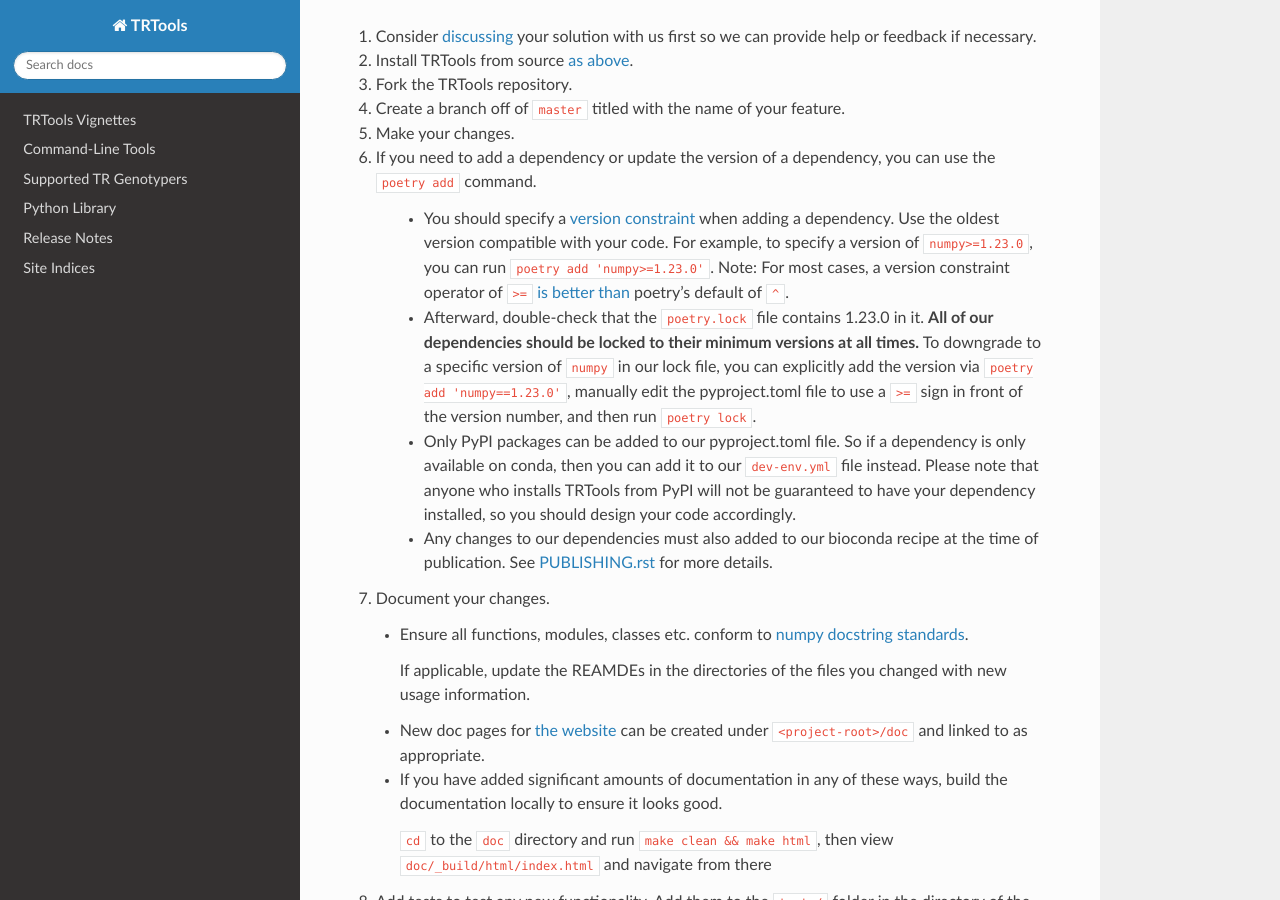
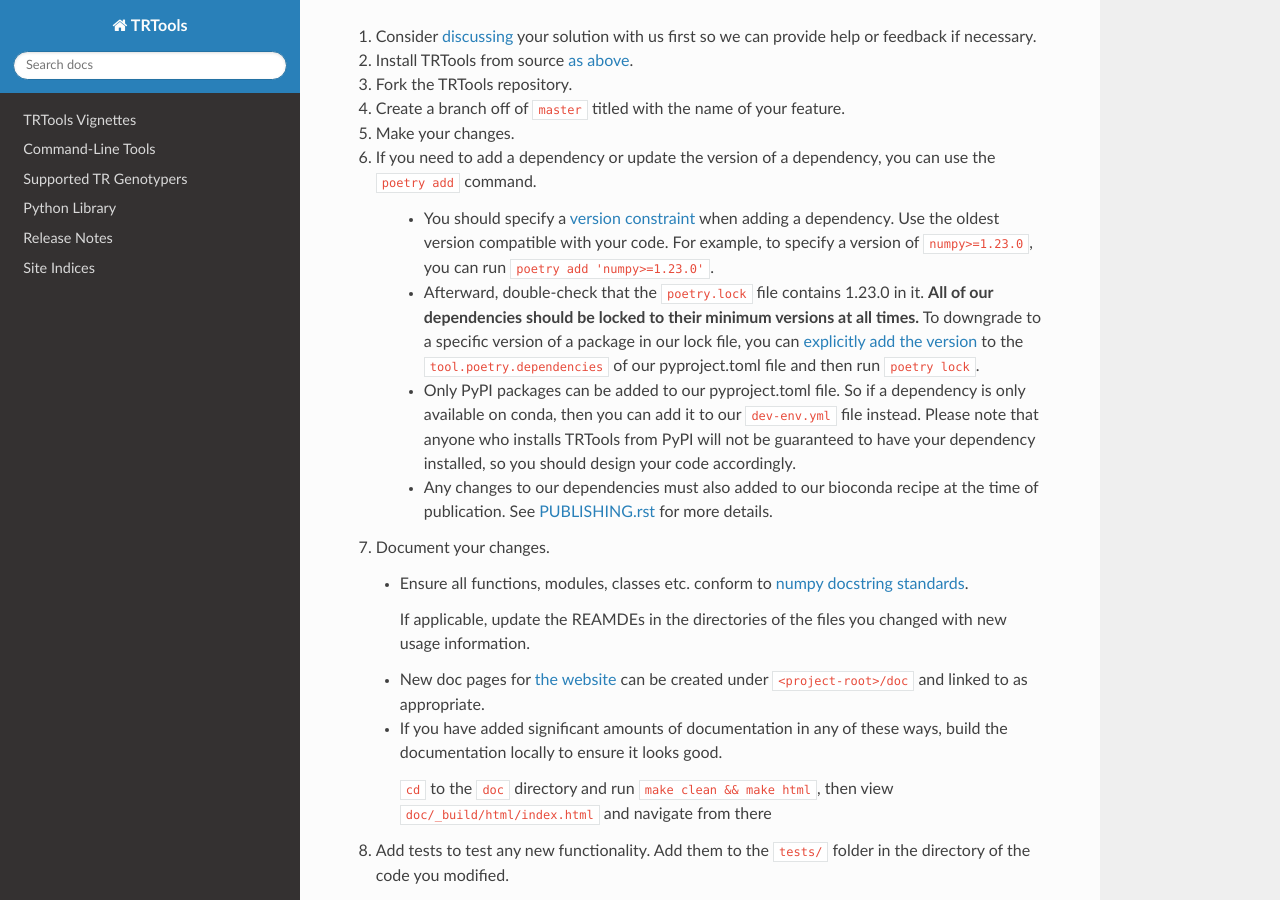
Before and after one commit to gymrek-lab/TRTools, a Sphinx documentation site: the page built from doc/index.rst, in a window 1280 px wide and 900 px high, scrolled down 4001 px. Built offline with Sphinx 7.4.7 and the Read the Docs theme 3.1.0, drawn with Linux system fonts in a browser that asks for light colours.

Commit message:
clarify how to lock dependencies now

```diff
--- a/doc/index.rst
+++ b/doc/index.rst
@@ -172,8 +172,8 @@
 #. Make your changes.
 #. If you need to add a dependency or update the version of a dependency, you can use the :code:`poetry add` command.
 
-    * You should specify a `version constraint <https://python-poetry.org/docs/master/dependency-specification#version-constraints>`_ when adding a dependency. Use the oldest version compatible with your code. For example, to specify a version of :code:`numpy>=1.23.0`, you can run :code:`poetry add 'numpy>=1.23.0'`. Note: For most cases, a version constraint operator of :code:`>=` `is better than <https://iscinumpy.dev/post/bound-version-constraints>`_ poetry's default of :code:`^`.
-    * Afterward, double-check that the :code:`poetry.lock` file contains 1.23.0 in it. **All of our dependencies should be locked to their minimum versions at all times.** To downgrade to a specific version of :code:`numpy` in our lock file, you can explicitly add the version via :code:`poetry add 'numpy==1.23.0'`, manually edit the pyproject.toml file to use a :code:`>=` sign in front of the version number, and then run :code:`poetry lock`.
+    * You should specify a `version constraint <https://python-poetry.org/docs/master/dependency-specification#version-constraints>`_ when adding a dependency. Use the oldest version compatible with your code. For example, to specify a version of :code:`numpy>=1.23.0`, you can run :code:`poetry add 'numpy>=1.23.0'`.
+    * Afterward, double-check that the :code:`poetry.lock` file contains 1.23.0 in it. **All of our dependencies should be locked to their minimum versions at all times.** To downgrade to a specific version of a package in our lock file, you can `explicitly add the version <https://python-poetry.org/docs/dependency-specification/#projectdependencies-and-toolpoetrydependencies>`_ to the :code:`tool.poetry.dependencies` of our pyproject.toml file and then run :code:`poetry lock`.
     * Only PyPI packages can be added to our pyproject.toml file. So if a dependency is only available on conda, then you can add it to our :code:`dev-env.yml` file instead. Please note that anyone who installs TRTools from PyPI will not be guaranteed to have your dependency installed, so you should design your code accordingly.
     * Any changes to our dependencies must also added to our bioconda recipe at the time of publication. See `PUBLISHING.rst <https://github.com/gymrek-lab/TRTools/blob/master/PUBLISHING.rst>`_ for more details.
 
```
